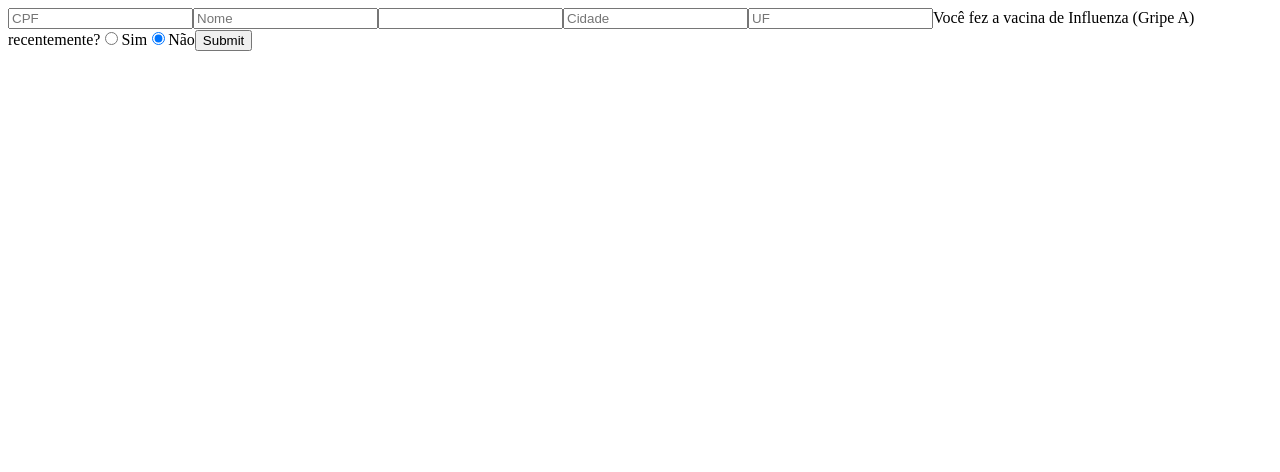
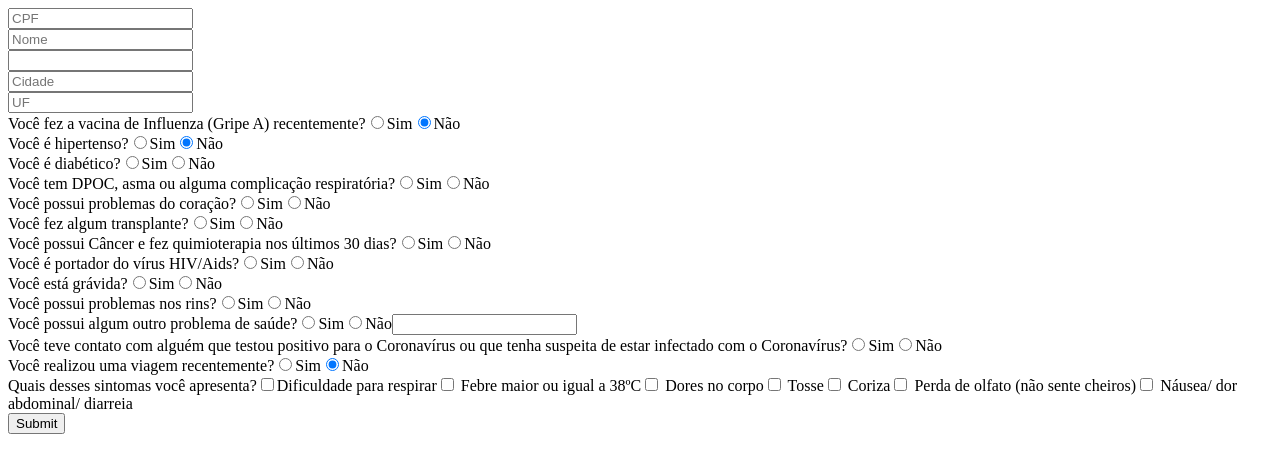
Before and after one commit to empresaejec/SiteComiteEnfrentamento, a React (Create React App) app: page / in a window 1280 px wide. Shown: the top 472 px of the page. Built offline with nearby package versions, Linux system fonts and the light colour scheme.

Commit message:
formulario escrito

```diff
--- a/src/pages/Form/index.jsx
+++ b/src/pages/Form/index.jsx
@@ -1,8 +1,8 @@
 import React from 'react'
-import './styles'
+import './styles.css'
 function Form(){
     return(
-        <form>
+        <form method='POST'>
             <input type="text" name="cpf" className="form-text" placeholder="CPF"/>
 
             <input type="text" name="name" className="form-text" placeholder="Nome"/>
@@ -17,7 +17,77 @@ function Form(){
                 <input type="radio" name="q1" className='form-radio' value="yes"/>Sim
                 <input type="radio" name="q1" className='form-radio' value="no" checked/>Não
             </span>
+            <span>Você é hipertenso?
+                <input type="radio" name="q2" className='form-radio' value="yes"/>Sim
+                <input type="radio" name="q2" className='form-radio' value="no" checked/>Não
+            </span>
 
+            <span>Você é diabético?
+                <input type="radio" name="q" className='form-radio' value="yes"/>Sim
+                <input type="radio" name="q" className='form-radio' value="no" checked/>Não
+            </span>
+
+            <span>Você tem DPOC, asma ou alguma complicação respiratória?
+                <input type="radio" name="q" className='form-radio' value="yes"/>Sim
+                <input type="radio" name="q" className='form-radio' value="no" checked/>Não
+            </span>
+
+            <span>Você possui problemas do coração?
+                <input type="radio" name="q" className='form-radio' value="yes"/>Sim
+                <input type="radio" name="q" className='form-radio' value="no" checked/>Não
+            </span>
+
+            <span>Você fez algum transplante?
+                <input type="radio" name="q" className='form-radio' value="yes"/>Sim
+                <input type="radio" name="q" className='form-radio' value="no" checked/>Não
+            </span>
+
+            <span>Você possui Câncer e fez quimioterapia nos últimos 30 dias?
+                <input type="radio" name="q" className='form-radio' value="yes"/>Sim
+                <input type="radio" name="q" className='form-radio' value="no" checked/>Não
+            </span>
+
+            <span>Você é portador do vírus HIV/Aids?
+                <input type="radio" name="q" className='form-radio' value="yes"/>Sim
+                <input type="radio" name="q" className='form-radio' value="no" checked/>Não
+            </span>
+
+            <span>Você está grávida?
+                <input type="radio" name="q" className='form-radio' value="yes"/>Sim
+                <input type="radio" name="q" className='form-radio' value="no" checked/>Não
+            </span>
+
+            <span>Você possui problemas nos rins?
+                <input type="radio" name="q" className='form-radio' value="yes"/>Sim
+                <input type="radio" name="q" className='form-radio' value="no" checked/>Não
+            </span>
+
+            <span>Você possui algum outro problema de saúde?
+                <input type="radio" name="q" className='form-radio' value="yes"/>Sim
+                <input type="radio" name="q" className='form-radio' value="no" checked/>Não
+                <input type='text' name="q -description" className='form-text'/>
+            </span>
+
+
+            <span>Você teve contato com alguém que testou positivo para o Coronavírus ou que tenha suspeita de estar infectado com o Coronavírus?
+                <input type="radio" name="q" className='form-radio' value="yes"/>Sim
+                <input type="radio" name="q" className='form-radio' value="no" checked/>Não
+            </span>
+
+            <span>Você realizou uma viagem recentemente?
+                <input type="radio" name="q" className='form-radio' value="yes"/>Sim
+                <input type="radio" name="q" className='form-radio' value="no" checked/>Não
+            </span>
+            <span>Quais desses sintomas você apresenta?
+                <input type="checkbox" name="q" />Dificuldade para respirar
+                <input type="checkbox" name="q" /> Febre maior ou igual a 38ºC
+                <input type="checkbox" name="q" /> Dores no corpo
+                <input type="checkbox" name="q" /> Tosse
+                <input type="checkbox" name="q" /> Coriza
+                <input type="checkbox" name="q" /> Perda de olfato (não sente cheiros)
+                <input type="checkbox" name="q" /> Náusea/ dor abdominal/ diarreia
+
+            </span>
 
 
 
--- /dev/null
+++ b/src/pages/Form/styles.css
@@ -0,0 +1,6 @@
+form{
+    display: flex;
+    flex-direction: column;
+    justify-content: center;
+    align-items: flex-start;
+}
```
Also changed, not shown: src/pages/Form/styles.jsx (deleted).
